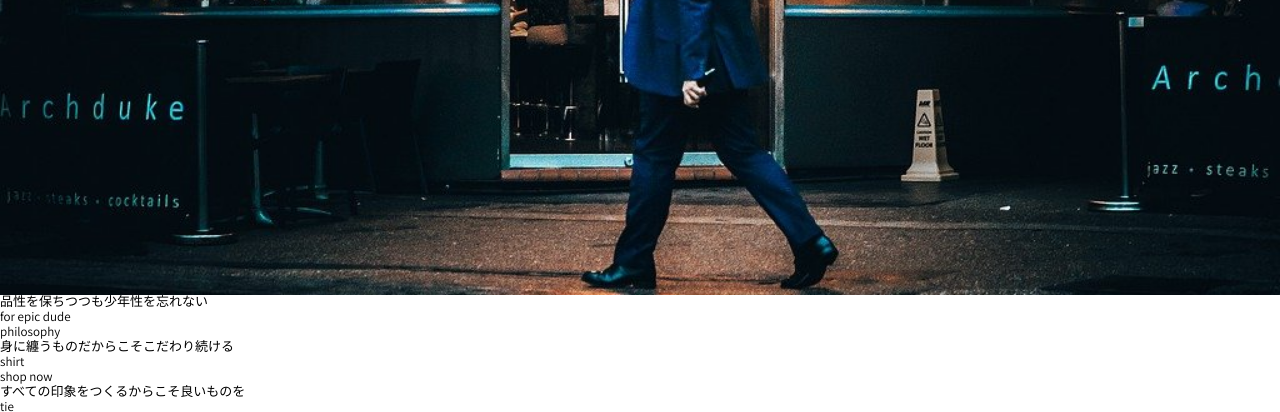
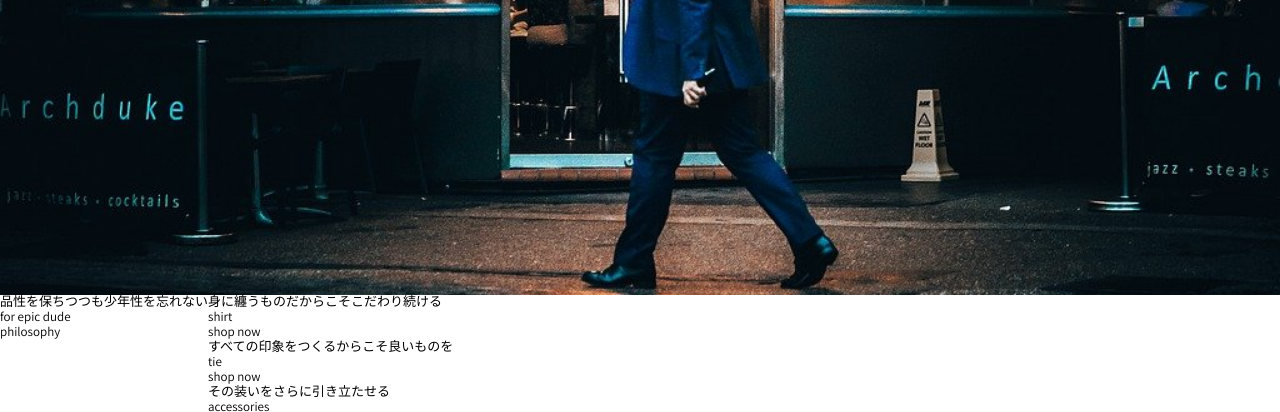
Before and after one commit to yukimiyake0607/dedign_works01, a plain HTML site: page index.html in a window 1280 px wide. Shown: the part 505-917 px from the top of the page. Drawn offline with Linux system fonts and the light colour scheme.

Commit message:
item-wrapper__r-itemにクラスをそれぞれ指定

```diff
--- a/index.html
+++ b/index.html
@@ -67,7 +67,7 @@
         <!-- //fv  -->
 
         <!-- item-wrapper  -->
-        <section class="item-wrapper">
+        <section class="item-wrapper flexbox">
             <div class="item-wrapper__l">
                 <a href="#">
                     <div class="title">
@@ -78,21 +78,21 @@
                 </a>
             </div>
             <div class="item-wrapper__r">
-                <div class="item-wrapper__r-item">
+                <div class="item-wrapper__r-item shirt">
                     <div class="title">
                         <p class="title-jp">身に纏うものだからこそこだわり続ける</p>
                         <div class="title-en">shirt</div>
                         <div class="title-en__sub">shop now</div>
                     </div>
                 </div>
-                <div class="item-wrapper__r-item">
+                <div class="item-wrapper__r-item tie">
                     <div class="title">
                         <p class="title-jp">すべての印象をつくるからこそ良いものを</p>
                         <div class="title-en">tie</div>
                         <div class="title-en__sub">shop now</div>
                     </div>
                 </div>
-                <div class="item-wrapper__r-item">
+                <div class="item-wrapper__r-item accessories">
                     <div class="title">
                         <p class="title-jp">その装いをさらに引き立たせる</p>
                         <div class="title-en">accessories</div>
```
